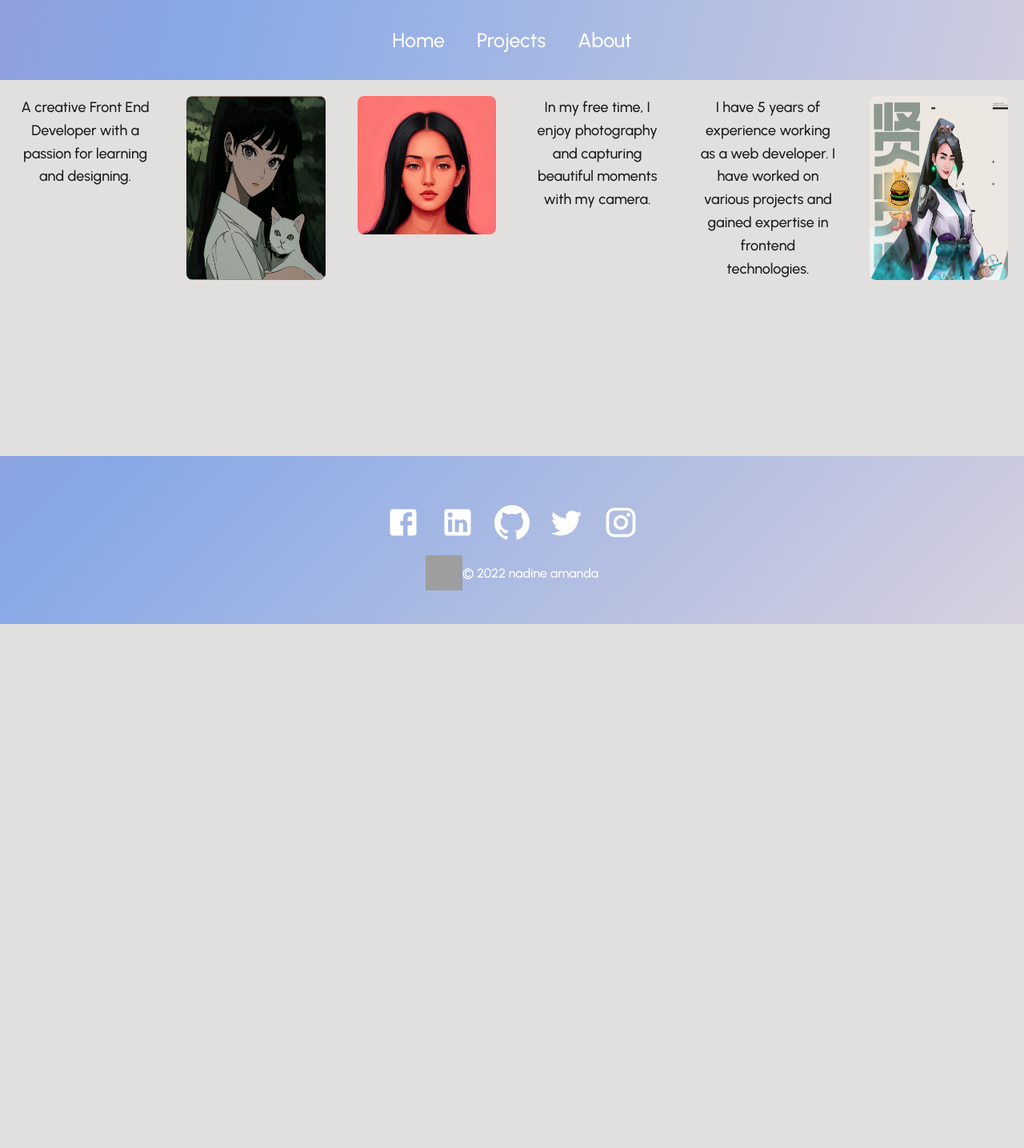
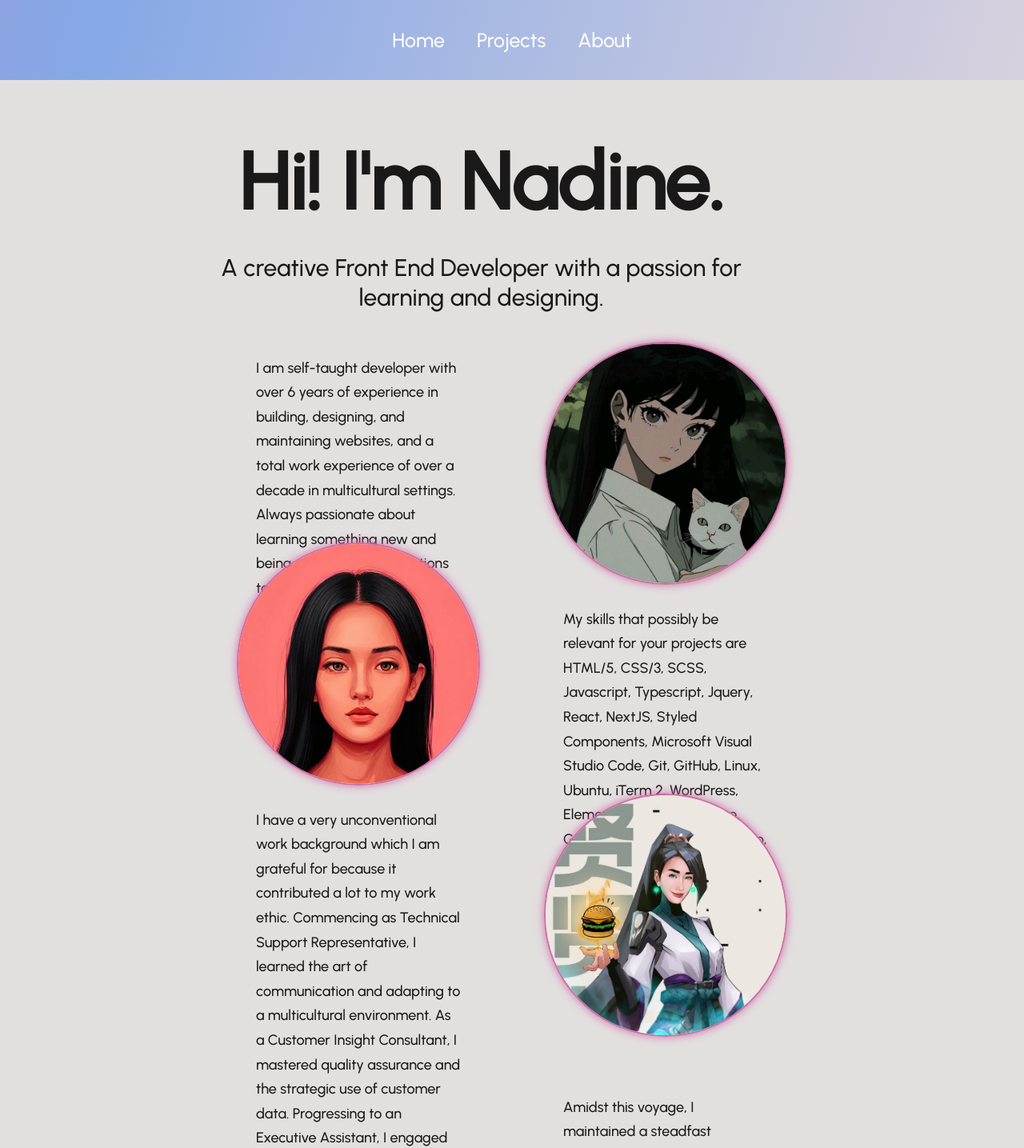
Before and after one commit to nadin3amanda/nadine-portfolio, a React (Create React App) app: page /about in a window 1280 px wide. Shown: the top 1435 px of the page at 80% size. Before the commit the page ends 800 px from the top, so only its background shows below. Built offline with nearby package versions, Linux system fonts and the light colour scheme; grey boxes are pictures that could not be loaded; a web font is replaced by a local one.

Commit message:
updates about page

```diff
--- a/src/pages/About.js
+++ b/src/pages/About.js
@@ -1,67 +1,147 @@
 import React from "react";
-import styled from "styled-components";
-import profile1 from "../assets/about/nadine_and_cat.jpg";
-import profile2 from "../assets/brand/ai-photo.jpg";
+import styled, { keyframes } from "styled-components";
+import profile1 from "../assets/brand/ai-photo.jpg";
+import profile2 from "../assets/about/nadine_and_cat.jpg";
 import profile3 from "../assets/about/nadine_as_sage.jpg";
 
 const AboutContainer = styled.div`
   display: flex;
   flex-wrap: wrap;
+  width: 60vw;
+  margin: 0 auto;
+
+  @media only screen and (max-width: 600px) {
+    width: 100vw;
+  }
 `;
 
-const LeftColumn = styled.div`
+const Header = styled.div`
+  display: flex;
+  flex-direction: column;
+  width: 90%;
+
+  h1 {
+    font-size: 100px;
+    font-family: "Urbanist", sans-serif;
+  }
+  p {
+    margin-top: -3vw;
+    font-size: 30px;
+  }
+
+  @media only screen and (max-width: 600px) {
+    margin: 0 0 5% 3%;
+    align-items: center;
+    text-align: start;
+  }
+`;
+const Column = styled.div`
   flex: 1;
-  padding: 20px;
+  padding: 2px;
+  display: flex;
+  flex-direction: column;
+  align-items: center;
+
+  @media only screen and (max-width: 600px) {
+    margin: 3px auto;
+  }
 `;
 
-const RightColumn = styled.div`
-  flex: 1;
-  padding: 20px;
-  display: flex;
-  justify-content: center;
+const ColumnInfo = styled.div`
+  width: 20vw;
+  height: 20vh;
+  text-align: start;
+  font-size: 18px;
+  line-height: 1.7;
+  padding: 3px;
+  vertical-align: middle;
+  margin: 20px 0 20px 0;
+
+  @media only screen and (max-width: 600px) {
+    width: 90%;
+    margin: 10% 0 10% 0;
+  }
 `;
 
-const Description = styled.div`
-  font-size: 18px;
-  line-height: 1.6;
+const glowAnimation = keyframes`
+  0%, 100% {
+    border-color: #d16ba5;
+    box-shadow: 0 0 10px #d16ba5;
+  }
+  50% {
+    border-color: #5ffbf1;
+    box-shadow: 0 0 24px #5ffbf1;
+  }
 `;
 
 const Image = styled.img`
-  max-width: 100%;
-  height: auto;
-  border-radius: 8px;
+  width: 300px;
+  height: 300px;
+  border-radius: 50%;
+  border: 2px solid transparent;
+  box-shadow: 0 0 10px transparent;
+  animation: ${glowAnimation} 2s infinite;
+  margin: 5px auto;
+
+  @media only screen and (max-width: 600px) {
+    display: block;
+    margin: 0 auto;
+  }
 `;
 
 export default function About() {
   return (
     <AboutContainer>
-      <LeftColumn>
-        <Description>
+      <Header>
+        <h1>Hi! I'm Nadine.</h1>
+        <p>
           A creative Front End Developer with a passion for learning and
           designing.
-        </Description>
-      </LeftColumn>
-      <RightColumn>
-        <Image src={profile1} alt="Profile" />
-      </RightColumn>
-      <LeftColumn>
+        </p>
+      </Header>
+      <Column>
+        <ColumnInfo>
+          I am self-taught developer with over 6 years of experience in
+          building, designing, and maintaining websites, and a total work
+          experience of over a decade in multicultural settings. Always
+          passionate about learning something new and being able to provide
+          solutions to problems.
+        </ColumnInfo>
+        <Image src={profile1} alt="Profile" style={{ marginTop: "50px" }} />
+        <ColumnInfo>
+          I have a very unconventional work background which I am grateful for
+          because it contributed a lot to my work ethic. Commencing as Technical
+          Support Representative, I learned the art of communication and
+          adapting to a multicultural environment. As a Customer Insight
+          Consultant, I mastered quality assurance and the strategic use of
+          customer data. Progressing to an Executive Assistant, I engaged with
+          prestigious brands, all while nurturing my skills in Web Design and
+          Front-End Development.
+        </ColumnInfo>
+      </Column>
+      <Column>
         <Image src={profile2} alt="Profile" />
-      </LeftColumn>
-      <RightColumn>
-        <Description>
-          In my free time, I enjoy photography and capturing beautiful moments
-          with my camera.
-        </Description>
-      </RightColumn>
-      <LeftColumn>
-        <Description>
-          I have 5 years of experience working as a web developer. I have worked
-          on various projects and gained expertise in frontend technologies.
-        </Description>
-      </LeftColumn>
-      <RightColumn>
-        <Image src={profile3} alt="Work Experience" />
-      </RightColumn>
+        <ColumnInfo>
+          My skills that possibly be relevant for your projects are HTML/5,
+          CSS/3, SCSS, Javascript, Typescript, Jquery, React, NextJS, Styled
+          Components, Microsoft Visual Studio Code, Git, GitHub, Linux, Ubuntu,
+          iTerm 2, WordPress, Elementor, Microsoft Office, Google Suite, Adobe
+          Photoshop, Adobe Illustrator, Figma, Canva.
+        </ColumnInfo>
+        <Image
+          src={profile3}
+          alt="Work Experience"
+          style={{ marginTop: "50px", marginBottom: "50px" }}
+        />
+        <ColumnInfo>
+          Amidst this voyage, I maintained a steadfast dedication to my craft as
+          a Web Designer and Front-End Developer, a pursuit that has kept my
+          skills vibrant and nurtures a dream to make it a compass for my future
+          path. May my humble journey stand as a testament to the power of
+          growth, embracing the unexpected, and the unwavering dedication to the
+          artistry of progress.
+        </ColumnInfo>
+      </Column>
     </AboutContainer>
   );
 }
```
